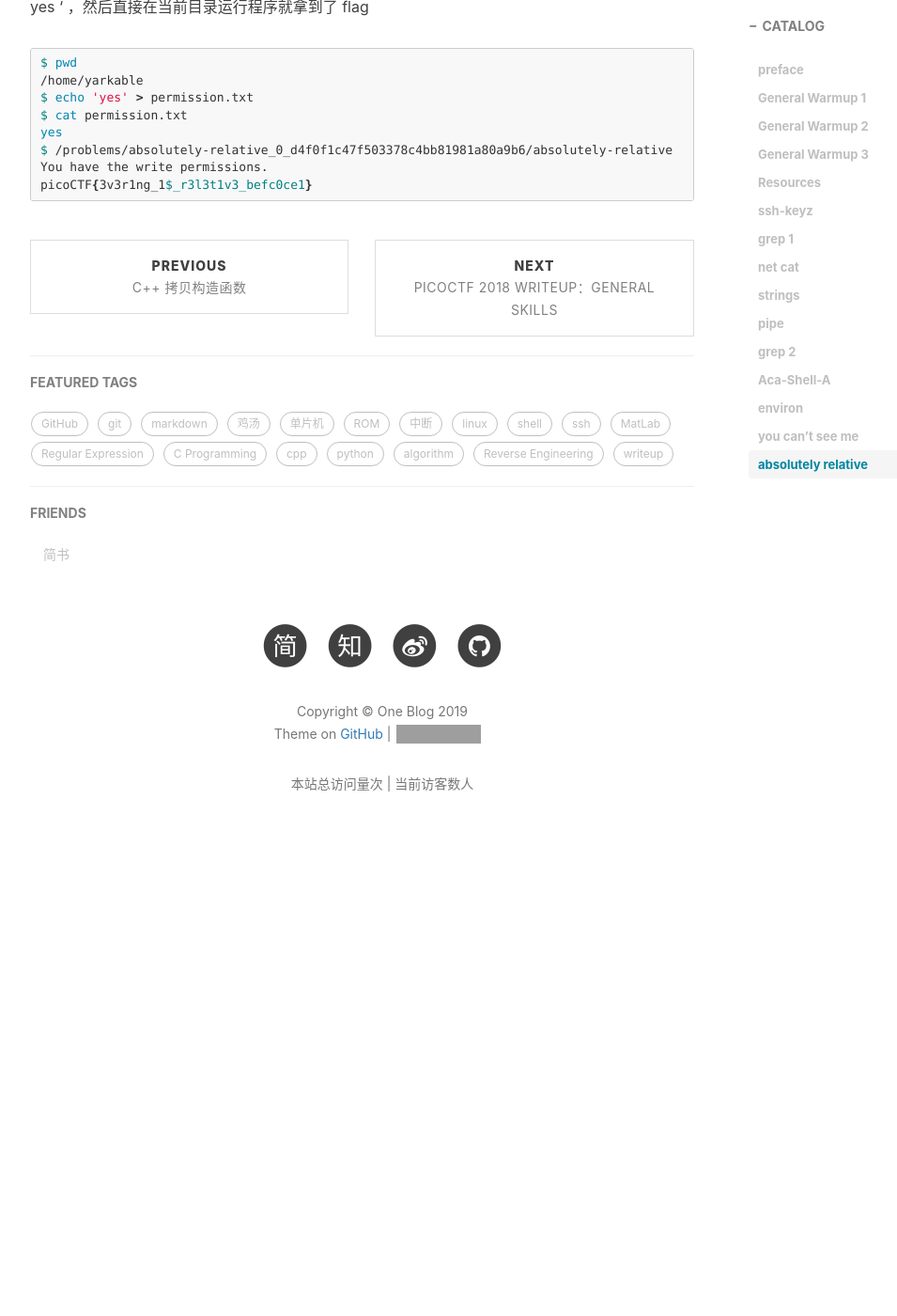
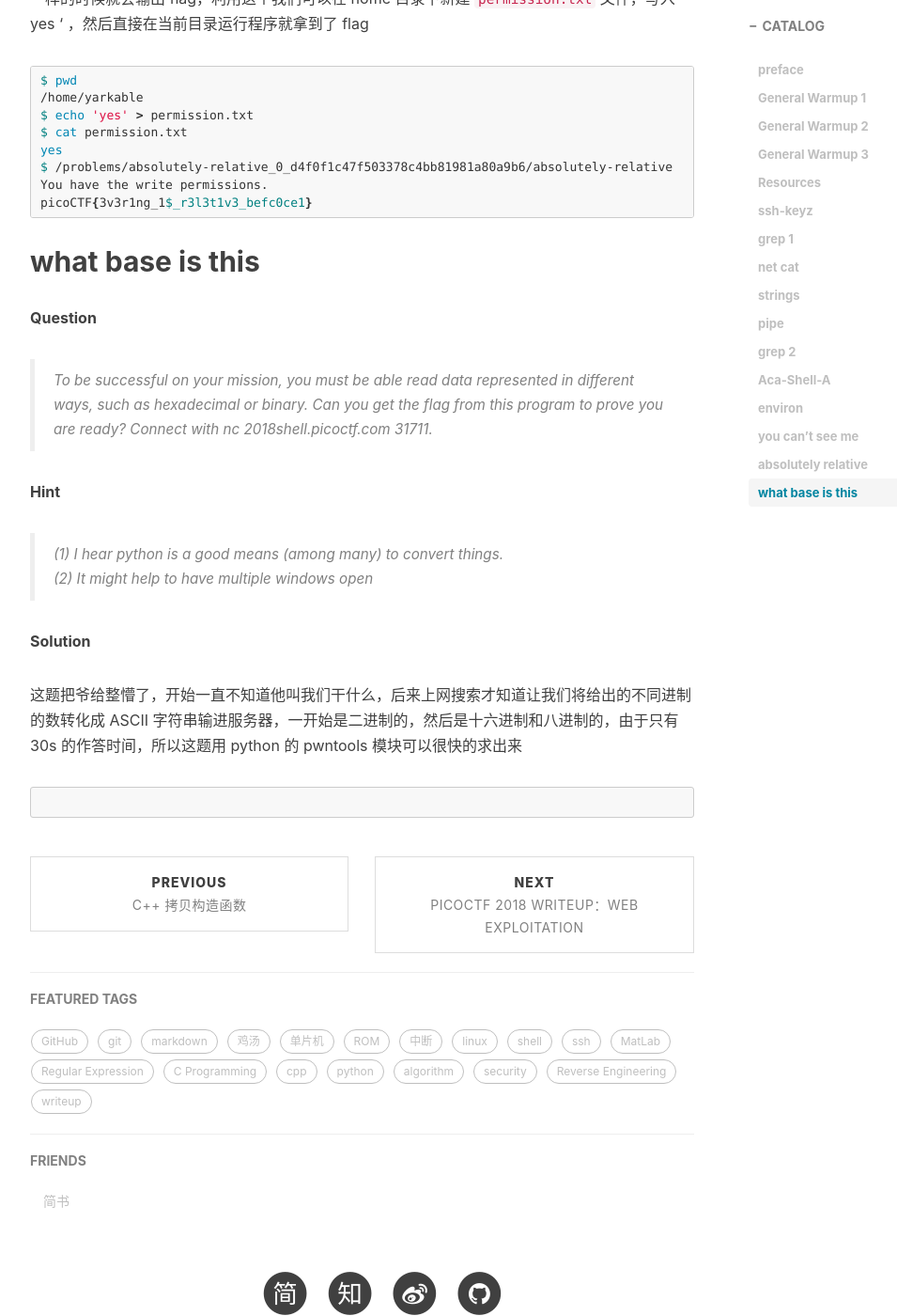
Before and after one commit to yarkable/yarkable.github.io, a Jekyll site: the page built from _posts/2019-10-14-picoCTF 2018 Writeup：General Skills.md, in a window 1280 px wide and 1400 px high, scrolled down 9802 px. Shown: the whole window at 94% size, without its empty margins (233-1188 px from the left). Built offline with Jekyll 4.4.1, drawn with Linux system fonts in a browser that asks for light colours; nearby versions of some CDN libraries; comment, search, counter and statistics services are not loaded; before the commit the page ends 10740 px from its top, so only the background shows below that; some of the changed text lies outside the part shown; grey boxes are pictures that could not be loaded.

Commit message:
upload new post

````diff
--- a/_posts/2019-10-14-picoCTF 2018 Writeup：General Skills.md
+++ b/_posts/2019-10-14-picoCTF 2018 Writeup：General Skills.md
@@ -8,13 +8,14 @@ header-img: img/green-bg.jpg
 catalog: true
 tags:
     - writeup
+    - security
 ---
 
 ## preface
 
 
 
-在边学习 ctf 的过程中，大佬叫我们可以去做题目，边做题边积累，picoCTF 是面向美国高中生的 ctf 比赛，比较基础，适合我这种弱鸡，在做完了基础部分后觉得自己的认知增进不少，就写个 writeup 来记录一下解题过程，本篇文章应该会长期更新。
+在边学习 ctf 的过程中，大佬叫我们可以去做题目，边做题边积累，picoCTF 是面向美国高中生的 ctf 比赛，比较基础，适合我这种弱鸡，在做完了基础部分后觉得自己的认知增进不少，就写个 writeup 来记录一下解题过程，本篇文章会持续更新。
 
 
 
@@ -569,3 +571,37 @@ $ /problems/absolutely-relative_0_d4f0f1c47f503378c4bb81981a80a9b6/absolutely-re
 You have the write permissions.
 picoCTF{3v3r1ng_1$_r3l3t1v3_befc0ce1}
 ```
+
+
+
+## what base is this
+
+
+
+**Question**
+
+
+
+> To be successful on your mission, you must be able read data represented in different ways, such as hexadecimal or binary. Can you get the flag from this program to prove you are ready? Connect with nc 2018shell.picoctf.com 31711.
+
+
+
+**Hint**
+
+
+
+> (1) I hear python is a good means (among many) to convert things.
+>
+> (2) It might help to have multiple windows open
+
+**Solution**
+
+
+
+这题把爷给整懵了，开始一直不知道他叫我们干什么，后来上网搜索才知道让我们将给出的不同进制的数转化成 ASCII 字符串输进服务器，一开始是二进制的，然后是十六进制和八进制的，由于只有 30s 的作答时间，所以这题用 python 的 pwntools 模块可以很快的求出来
+
+
+
+```python
+
+```
````
Also changed, not shown: other parts of _posts/2019-10-14-picoCTF 2018 Writeup：General Skills.md (+1 -0 lines), _posts/2019-10-12-逆向工具pwntools和pwndbg的心酸安装史.md (+1 -0 lines), _posts/2019-10-15-picoCTF 2018 Writeup：Web Exploitation.md (renamed from _posts/2019-10-15-picoCTF 2018 Writeup：Web.md, +3 -4 lines).
